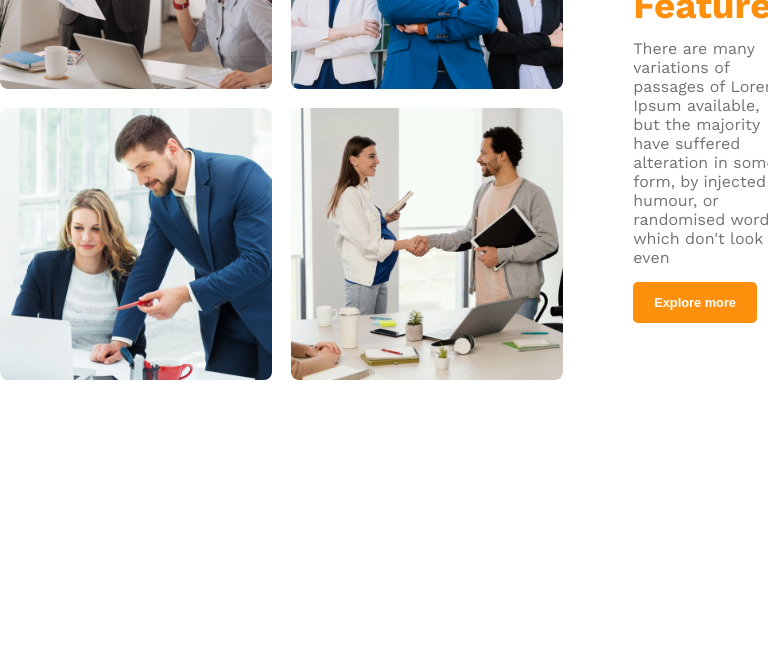
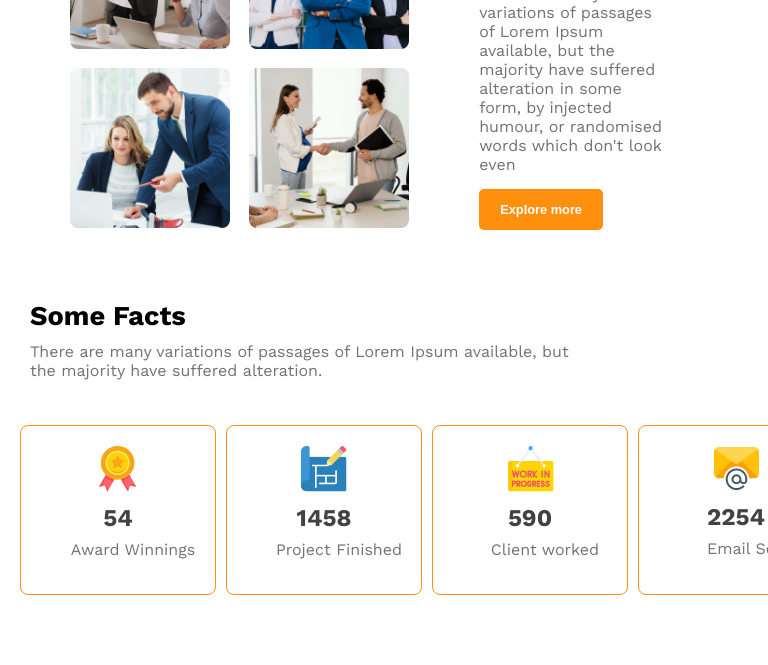
Before and after one commit to redwan9011/g3-architects-webs, a plain HTML site: page index.html in a window 768 px wide. Shown: the part 757-1422 px from the top of the page. Before the commit the page ends 1137 px from the top, so only its background shows below. Drawn offline with nearby package versions, Linux system fonts and the light colour scheme.

Commit message:
added the facts style

```diff
--- a/index.html
+++ b/index.html
@@ -44,7 +44,41 @@
                 <button class="btn-pr"> Explore more</button>
             </div>
         </div>
+
+<!-- section part  -->
+        <section></section>
+
+
+        <!-- some facts section -->
+        <div class="facts">
+            <h2>Some Facts</h2>
+            <p>There are many variations of passages of Lorem Ipsum available, but <br> the majority have suffered alteration.</p>
+            <div class="facts-card">
+                <div class="card-1">
+                    <img src="./images/icons/ribon.png" alt="">
+                    <h4>54</h4>
+                    <p>Award Winnings</p>
+                </div>
+                <div class="card-1">
+                    <img src="./images/icons/projects.png" alt="">
+                    <h4>1458</h4>
+                    <p>Project Finished</p>
+                </div>
+                <div class="card-1">
+                    <img src="./images/icons/customers.png" alt="">
+                    <h4>590</h4>
+                    <p>Client worked</p>
+                </div>
+                <div class="card-1">
+                    <img src="./images/icons/email.png" alt="">
+                    <h4>2254</h4>
+                    <p>Email Send</p>
+                </div>
+
+            </div>
+        </div>
     </main>
+
 
 
     <footer></footer>
--- a/style.css
+++ b/style.css
@@ -2,65 +2,74 @@
 @import url('https://fonts.googleapis.com/css2?family=Lato:wght@300;400;700;900&family=Open+Sans:wght@400;500;700;800&family=Work+Sans:wght@400;600;700;800;900&display=swap');
 
 /* common style */
-body{
+body {
     font-family: 'Work Sans', sans-serif;
 }
-*{
+
+* {
     margin: 0;
     padding: 0;
 }
 
 /* header styles */
-header{
+header {
     background-color: rgba(255, 144, 14, 0.10);
     padding: 50px 240px;
 }
-nav{
+
+nav {
     display: flex;
     justify-content: space-between;
     align-items: center;
 }
-nav h3{
+
+nav h3 {
     font-size: 2rem;
     color: #131313;
     font-weight: 700;
 }
-nav ul{
+
+nav ul {
     display: flex;
     list-style: none;
 }
-nav ul li{
+
+nav ul li {
     margin-right: 30px;
 }
-nav a{
+
+nav a {
     text-decoration: none;
     color: #424242;
     font-size: 1rem;
 }
 
 /* banner style */
-.banner-content{
+.banner-content {
     max-width: 800px;
     margin: 0 auto;
     text-align: center;
     margin-top: 50px;
 }
-.banner-content h2{
+
+.banner-content h2 {
     font-size: 3rem;
     font-weight: 700;
     color: #131313;
     margin-bottom: 20px;
 }
-.banner-content p{
+
+.banner-content p {
     color: #727272;
     font-weight: 400;
     font-size: 1rem;
     margin-bottom: 20px;
 
 }
-.btn-pr{
+
+.btn-pr {
     background-color: #ff900E;
-    padding:20px 30px;
+    padding: 20px 30px;
     color: white;
     font-size: 1.10rem;
     border: none;
@@ -69,98 +78,219 @@ nav a{
     cursor: pointer;
     margin-bottom: 20px;
 }
-.banner img{
+
+.banner img {
     max-width: 100%;
 }
 
 
+/* main style */
+main {
+    max-width: 1150px;
+    margin: 0 auto;
+}
+
+.feature-section {
+    display: flex;
+    align-items: center;
+    gap: 40px;
+    margin-top: 50px;
+}
+
+.feature-image {
+    display: grid;
+    grid-template-columns: repeat(2, 1fr);
+    gap: 1.2rem;
+}
+
+.feature-image img {
+    border-radius: 8px;
+    width: 17rem;
+}
+
+.feature-content {
+    padding: 0 30px;
+}
+
+.feature-content h1 {
+    font-size: 2.3rem;
+    margin-bottom: 12px;
+}
+
+.feature-content h1 .quick {
+    color: #727272;
+    font-weight: 500;
+}
+
+.feature-content h1 .our {
+    color: #131313;
+    font-weight: 700;
+}
+
+.feature-content h1 .feat {
+    font-weight: 700;
+    color: #FF900E;
+}
+
+.feature-content p {
+    color: #727272;
+    margin-bottom: 15px;
+}
+
+
+/* section part styles */
+
+
+
+/* facts secton */
+
+.facts {
+    margin: 50px 0;
+}
+
+.facts h2 {
+    color: (#131313);
+    font-weight: 700;
+    font-size: 1.7rem;
+    margin-bottom: 10px;
+    padding-left: 20px;
+}
+
+.facts p {
+    color: #727272;
+    margin-bottom: 25px;
+    padding-left: 20px;
+}
+.facts-card{
+    padding: 20px 20px;
+    display: grid;
+    grid-template-columns: repeat(4,1fr);
+    gap: 20px;
+    text-align: center;
+
+}
+.card-1{
+    border: 1px solid #FF900E;
+    padding:30px 22px;
+    border-radius: 8px;
+    height: 9rem;
+    width: 10rem;
+
+}
+.card-1 h4{
+    font-size: 1.5rem;
+    color: #424242;
+    padding: 8px 0;
+}
 
 
 /* responsive and media quearies style */
 /* mobile devices */
 @media screen and (max-width:576px) {
-    header{
+    header {
         padding: 20px;
 
     }
-    nav{
+
+    nav {
         flex-direction: column;
     }
-    nav h3{
+
+    nav h3 {
         margin-bottom: 10px;
     }
-    .banner-content h2{
+
+    .banner-content h2 {
         font-size: 2rem;
     }
-    .banner-content p{
+
+    .banner-content p {
         font-size: .7rem;
     }
-    .btn-pr{
-        font-size:1rem;
+
+    .btn-pr {
+        font-size: 1rem;
         padding: 15px 25px;
     }
+
+    .feature-section {
+        flex-direction: column-reverse;
+        gap: 10px;
+        margin-top: 20px;
     }
-/* tablet or medium device */
-@media screen and (min-width:576px) and (max-width:960px){
-    nav{
-        flex-direction: column;
+
+    .feature-image img {
+        border-radius: 8px;
+        width: 10rem;
     }
-    nav h3{
-        margin-bottom: 10px;
+    .facts-card{
+        grid-template-columns: repeat(2,1fr);
     }
-    .banner-content h2{
-        font-size: 1.8rem;
-    }
-    .banner-content p{
-        font-size: .6rem;
-    }
-    .btn-pr{
-        font-size:.8rem;
-        padding: 13px 21px;
+    .card-1{
+        padding:20px 15px;
+        border-radius: 8px;
+        height: 7rem;
+        width: 8rem;
+
     }
 }
 
-
-/* main style */
-main{
-    max-width: 1150px;
-    margin: 0 auto;
+/* tablet or medium device */
+@media screen and (min-width:576px) and (max-width:960px) {
+    nav {
+        flex-direction: column;
     }
 
-.feature-section{
-    display: flex;
-    align-items: center;
-    gap: 40px;
+    nav h3 {
+        margin-bottom: 10px;
     }
-.feature-image{
-    display: grid;
-    grid-template-columns: repeat(2,1fr);
-    gap: 1.2rem;
+
+    .banner-content h2 {
+        font-size: 1.8rem;
     }
-.feature-image img{
-    border-radius:8px;
-    width: 17rem;
+
+    .banner-content p {
+        font-size: .6rem;
     }
-.feature-content{
-    padding: 0 30px;
+
+    .btn-pr {
+        font-size: .8rem;
+        padding: 13px 21px;
     }
-.feature-content h1{
-    font-size: 2.3rem;
-    margin-bottom: 12px;
+
+    .feature-image img {
+        border-radius: 8px;
+        width: 10rem;
     }
-.feature-content h1 .quick{
-    color: #727272;
-    font-weight: 500;
+
+    .feature-section {
+        padding: 0 70px;
     }
-.feature-content h1 .our{
-    color: #131313;
-    font-weight: 700;
+
+    .feature-content h1 {
+        font-size: 1.9rem;
     }
-.feature-content h1 .feat{
-    font-weight: 700;
-    color: #FF900E;
+
+    .facts-card{
+        gap: 10px;
+
+
     }
-.feature-content p{
-    color: #727272;
-    margin-bottom: 15px;
+    .card-1{
+        padding:20px 17px;
+        border-radius: 8px;
+        height: 8rem;
+        width: 10rem;
+
     }
+    .facts h2 {
+        padding-left: 30px;
+    }
+
+    .facts p {
+        padding-left: 30px;
+    }
+    .card-1 h4{
+        font-size: 1.5rem;
+    }
+}
```
Lines whose indentation alone changed are shown as unchanged.
